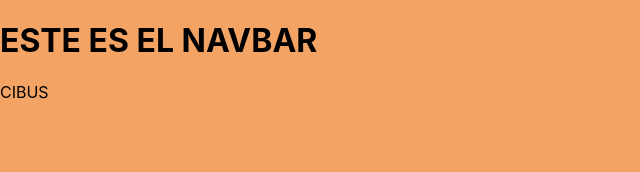
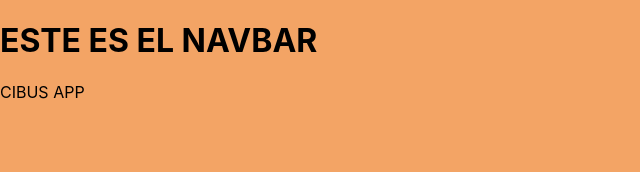
Before and after one commit to Lil-Maka/cibus, a Next.js app: page / in a window 1280 px wide. Shown: the top 172 px of the page, without its empty margins (0-640 px from the left). Built offline with nearby package versions, Linux system fonts and the light colour scheme.

Commit message:
Change home

```diff
--- a/app/page.tsx
+++ b/app/page.tsx
@@ -1,5 +1,5 @@
 const Home = () => {
-  return <div>CIBUS</div>;
+  return <div>CIBUS APP</div>;
 };
 
 export default Home;
```
